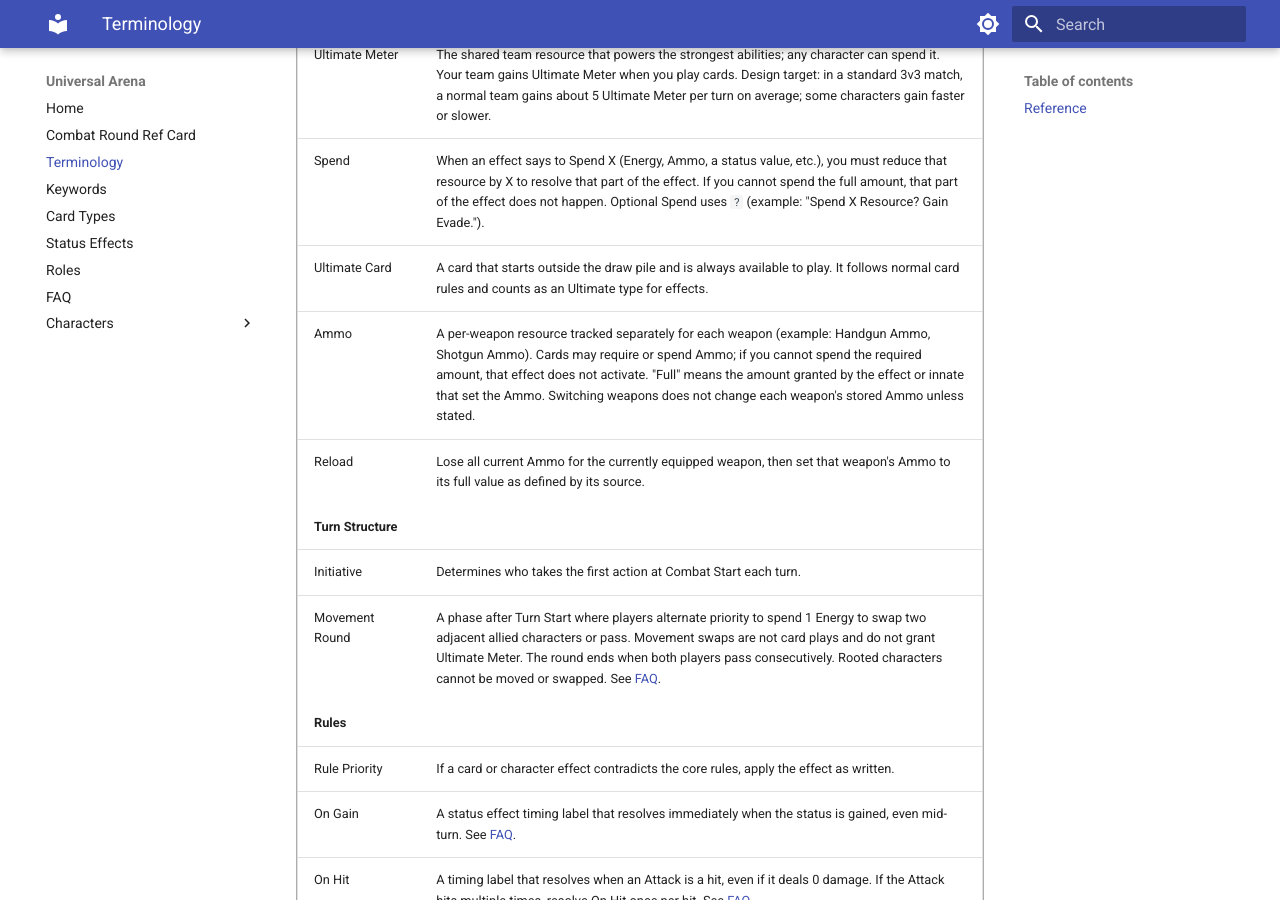
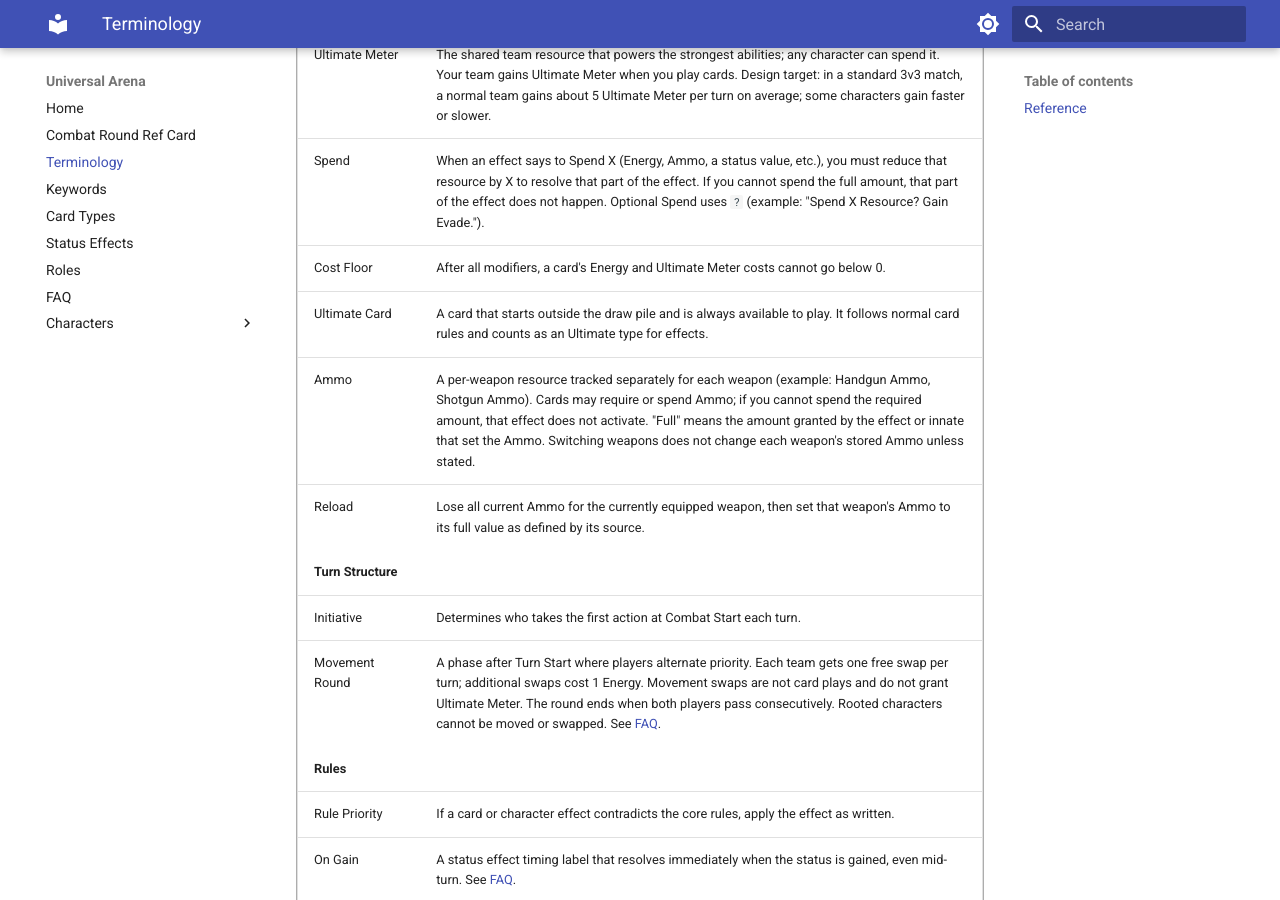
Before and after one commit to HVS13/UniversalArena, an MkDocs documentation site: the page built from docs/terminology.md, in a window 1280 px wide and 900 px high, scrolled down 742 px. Built offline with MkDocs 1.6.1 and Material for MkDocs 9.7.7, drawn with Linux system fonts in a browser that asks for light colours; some of the changed text lies outside the part shown.

Commit message:
Minor Adjustments.

```diff
--- a/docs/terminology.md
+++ b/docs/terminology.md
@@ -36,6 +36,10 @@ This page is the reference glossary for game terms. Use the filter to quickly lo
       <td>Spend</td>
       <td>When an effect says to Spend X (Energy, Ammo, a status value, etc.), you must reduce that resource by X to resolve that part of the effect. If you cannot spend the full amount, that part of the effect does not happen. Optional Spend uses <code>?</code> (example: "Spend X Resource? Gain Evade.").</td>
     </tr>
+    <tr id="term-cost-floor" class="term-entry">
+      <td>Cost Floor</td>
+      <td>After all modifiers, a card's Energy and Ultimate Meter costs cannot go below 0.</td>
+    </tr>
     <tr id="term-ultimate-card" class="term-entry">
       <td>Ultimate Card</td>
       <td>A card that starts outside the draw pile and is always available to play. It follows normal card rules and counts as an Ultimate type for effects.</td>
@@ -57,7 +61,7 @@ This page is the reference glossary for game terms. Use the filter to quickly lo
     </tr>
     <tr id="term-movement-round" class="term-entry">
       <td>Movement Round</td>
-      <td>A phase after Turn Start where players alternate priority to spend 1 Energy to swap two adjacent allied characters or pass. Movement swaps are not card plays and do not grant Ultimate Meter. The round ends when both players pass consecutively. Rooted characters cannot be moved or swapped. See <a href="faq.md#faq-movement-round">FAQ</a>.</td>
+      <td>A phase after Turn Start where players alternate priority. Each team gets one free swap per turn; additional swaps cost 1 Energy. Movement swaps are not card plays and do not grant Ultimate Meter. The round ends when both players pass consecutively. Rooted characters cannot be moved or swapped. See <a href="faq.md#faq-movement-round">FAQ</a>.</td>
     </tr>
     <tr class="term-section">
       <th colspan="2">Rules</th>
@@ -147,6 +151,10 @@ This page is the reference glossary for game terms. Use the filter to quickly lo
       <td>Defeated</td>
       <td>A character is defeated when their HP reaches 0. Defeated characters cannot be targeted or play cards, and their cards are removed from play. The match ends when all characters on a team are defeated.</td>
     </tr>
+    <tr id="term-max-hp" class="term-entry">
+      <td>Max HP</td>
+      <td>The maximum HP a character can have. By default, max HP is 100 unless a scenario, mode, or character sets another value. Healing cannot raise HP above max HP.</td>
+    </tr>
     <tr id="term-resurrection" class="term-entry">
       <td>Resurrection</td>
       <td>An effect that returns a defeated character to play. The effect must explicitly state how it restores that character; otherwise the character remains defeated.</td>
@@ -196,7 +204,7 @@ This page is the reference glossary for game terms. Use the filter to quickly lo
     </tr>
     <tr id="term-power-roll" class="term-entry">
       <td>Power Roll</td>
-      <td>The rolled value from a card's Power used for clash comparisons, damage dealt, Shield gained, and HP recovered. Roll Power each time a card is used.</td>
+      <td>The rolled value from a card's Power used for clash comparisons, damage dealt, Shield gained, and HP recovered. Roll a uniform integer between the printed min and max (inclusive) each time a card is used.</td>
     </tr>
     <tr id="term-reuse" class="term-entry">
       <td>Reuse</td>
```
Also changed, not shown: CODEX_HISTORY.md (+2 -0 lines), docs/data/terms.yml (+10 -2 lines), docs/faq.md (+24 -1 lines), docs/index.md (+12 -5 lines).
